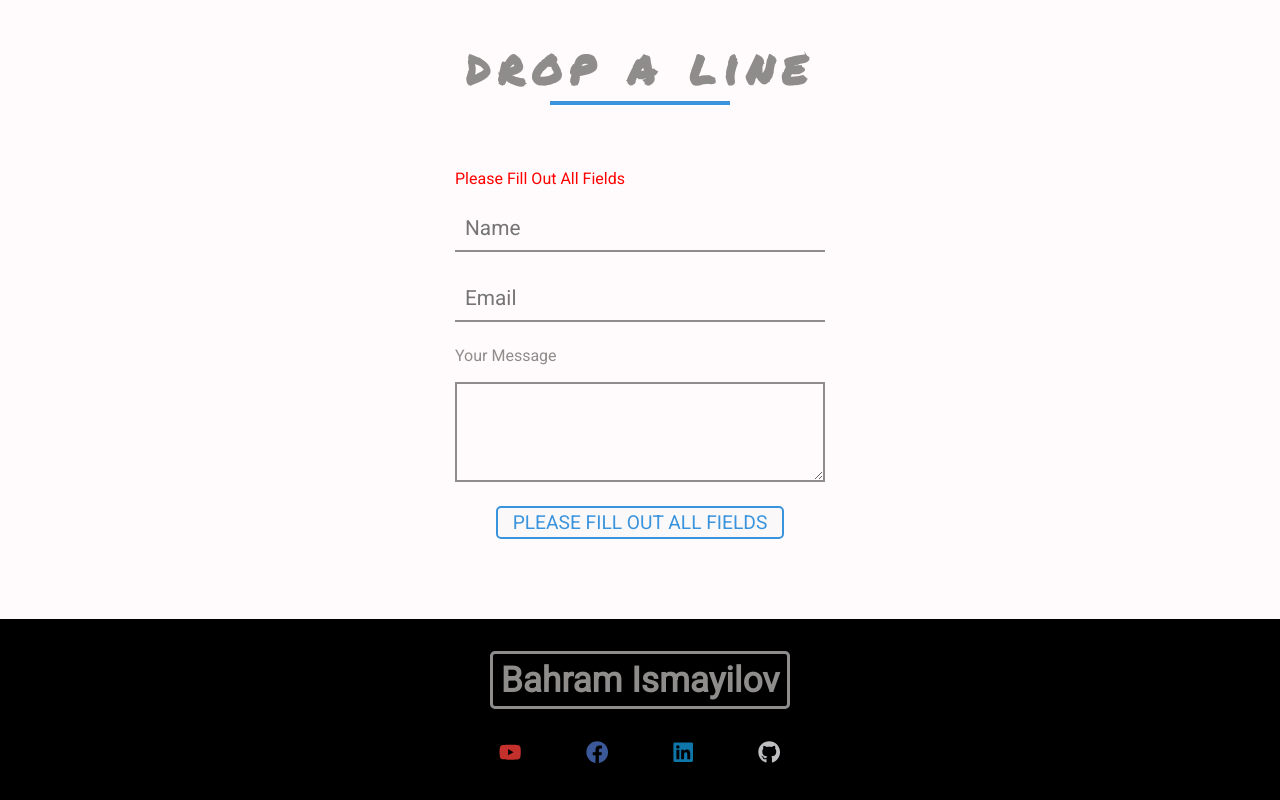
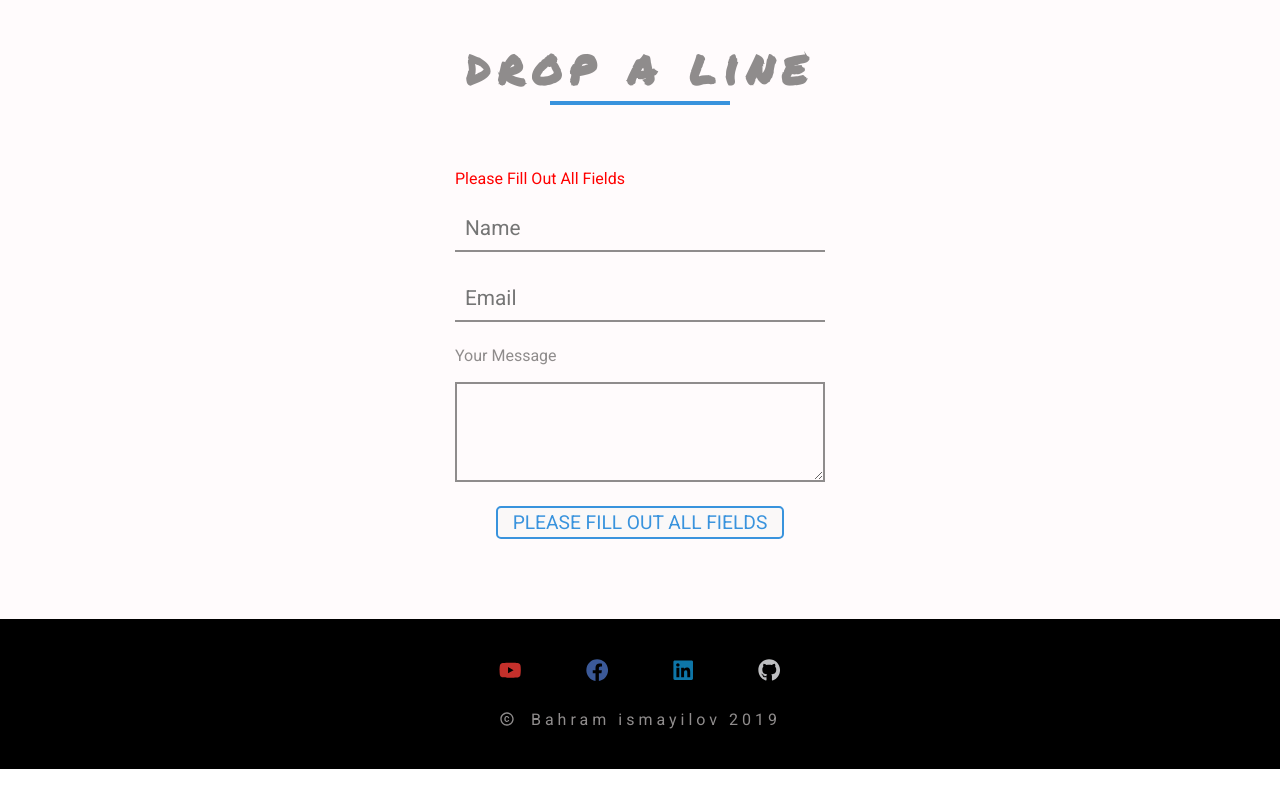
Before and after one commit to BahramIsmayilov/personalPage, a React (Create React App) app: page /contact in a window 1280 px wide. Shown: the part 675-1475 px from the top of the page. After the commit the page ends 1444 px from the top, so only its background shows below. Built offline with nearby package versions, Linux system fonts and the light colour scheme; no server answers.

Commit message:
add copy right in footer

```diff
--- a/src/App.css
+++ b/src/App.css
@@ -1,11 +1,11 @@
-@import url("https://fonts.googleapis.com/css?family=Permanent+Marker|Roboto&display=swap");
+@import url('https://fonts.googleapis.com/css?family=Permanent+Marker|Roboto&display=swap');
 
 * {
   margin: 0;
   padding: 0;
   -webkit-box-sizing: border-box;
   box-sizing: border-box;
-  font-family: "Roboto", sans-serif;
+  font-family: 'Roboto', sans-serif;
 }
 :root {
   --mainRed: #ff0000;
@@ -14,7 +14,7 @@
   --mainGrey: #e7e4e5;
   --mainBlack: #323232;
   --mainDarkGrey: #8f8c8c;
-  --mainFontFamily: "Permanent Marker", cursive;
+  --mainFontFamily: 'Permanent Marker', cursive;
   --mainTransition: all 0.4s linear;
   --longTransition: all 2s linear;
   --mainSmallLetterSpacing: 4px;
@@ -385,7 +385,17 @@
   -webkit-box-pack: center;
   -ms-flex-pack: center;
   justify-content: center;
-  padding: 2rem;
+  padding: 0.5rem;
+}
+.copy-right {
+  color: var(--mainDarkGrey);
+  margin: 1.5rem auto 2rem;
+  letter-spacing: var(--mainSmallLetterSpacing);
+  align-items: center;
+  display: flex;
+}
+.copy-right-icon {
+  margin-right: 1rem;
 }
 .footer h1 {
   text-transform: capitalize;
@@ -400,7 +410,7 @@
 .footer-icon {
   display: -ms-grid;
   display: grid;
-  -ms-grid-columns: (1fr) [4];
+  -ms-grid-columns: (4, 1fr);
   grid-template-columns: repeat(4, 1fr);
 }
 .footer-icon .icon {
@@ -451,8 +461,8 @@
 .contact-email label {
   color: var(--mainDarkGrey);
 }
-.contact-email input[type="text"],
-.contact-email input[type="email"],
+.contact-email input[type='text'],
+.contact-email input[type='email'],
 .contact-email textarea {
   outline: none;
   border: none;
--- a/src/App.js
+++ b/src/App.js
@@ -26,11 +26,9 @@ function App() {
         <Route exact path="/projects">
           <Projects />
         </Route>
-        <Route
-          exact
-          path="/projects/:id"
-          children={<SingleProjectInfo />}
-        ></Route>
+        <Route exact path="/projects/:id">
+          <SingleProjectInfo />
+        </Route>
         <Route>
           <Error path="*" />
         </Route>
--- a/src/components/Footer.js
+++ b/src/components/Footer.js
@@ -1,10 +1,10 @@
-import React from "react";
-import { FaFacebook, FaLinkedin, FaGithub, FaYoutube } from "react-icons/fa";
-
+import React from 'react';
+import { FaFacebook, FaLinkedin, FaGithub, FaYoutube } from 'react-icons/fa';
+import { MdCopyright } from 'react-icons/md';
 const Footer = () => {
   return (
     <footer className="footer">
-      <h1>bahram ismayilov</h1>
+      {/* <h1>bahram ismayilov</h1> */}
       <div className="footer-icon">
         <a
           href="https://www.youtube.com/BahramIsmayilov"
@@ -35,6 +35,9 @@ const Footer = () => {
           <FaGithub className="icon github" />
         </a>
       </div>
+      <p className="copy-right">
+        <MdCopyright className="copy-right-icon" /> Bahram ismayilov 2019
+      </p>
     </footer>
   );
 };
```
